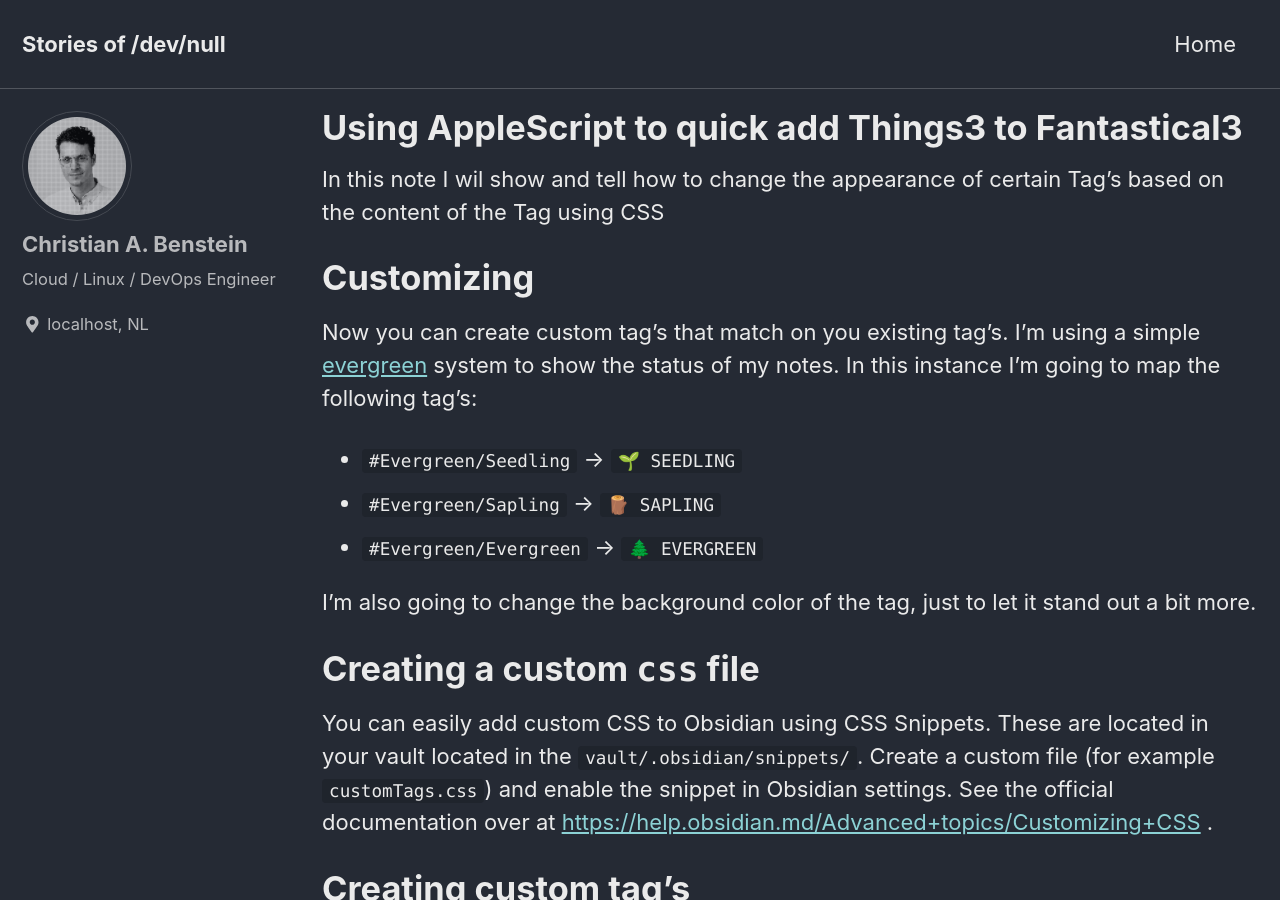
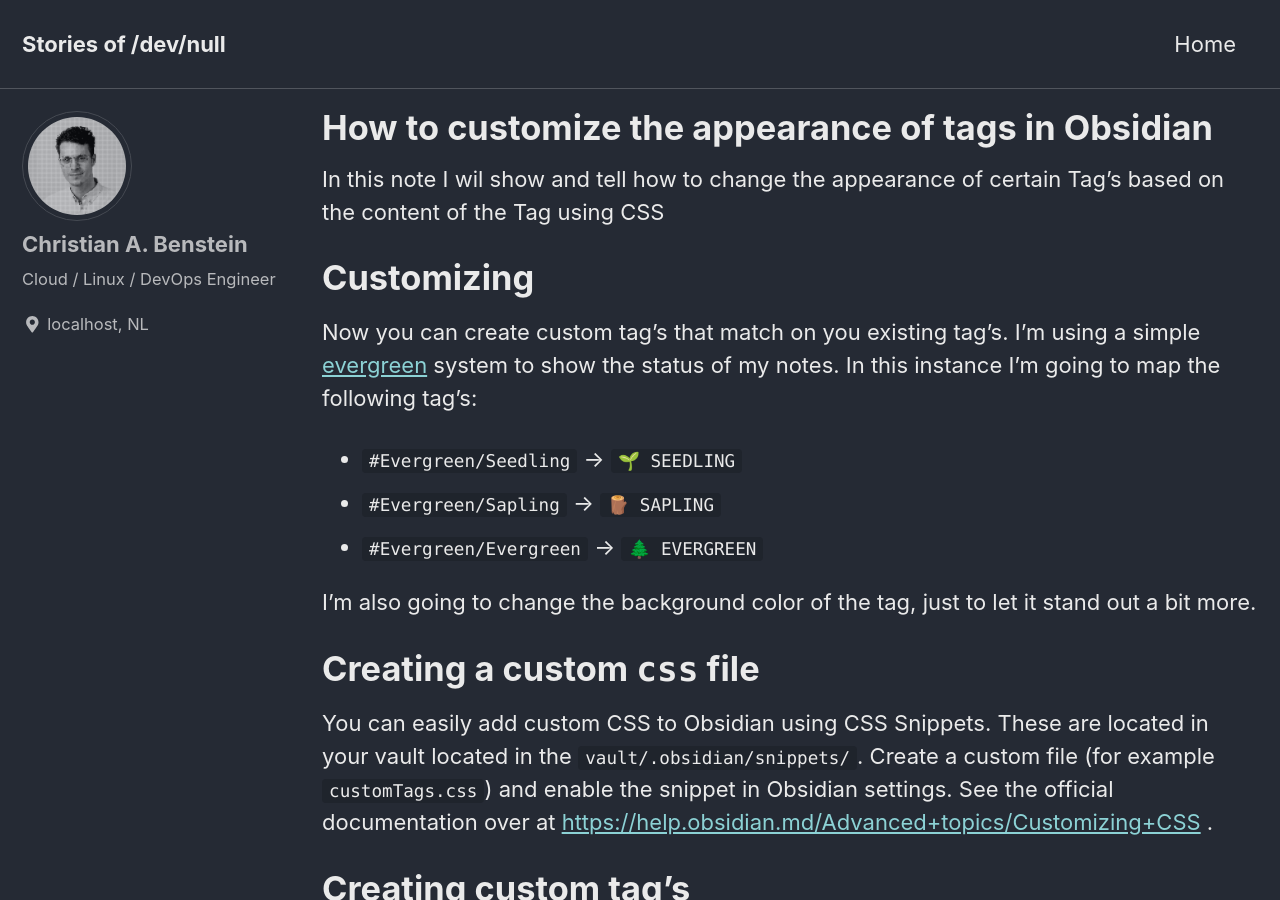
Before and after one commit to KingOfSpades/blog, a Jekyll site: the page built from _posts/2021-04-21-Custom-tags-in-Obsidian.md, in a window 1280 px wide and 900 px high. Built offline with Jekyll 4.4.1, drawn with Linux system fonts in a browser that asks for light colours; cached includes are drawn as plain includes.

Commit message:
And now with the correct title

```diff
--- a/_posts/2021-04-21-Custom-tags-in-Obsidian.md
+++ b/_posts/2021-04-21-Custom-tags-in-Obsidian.md
@@ -1,7 +1,7 @@
 ---
 layout: single
 classes: wide
-title: Using AppleScript to quick add Things3 to Fantastical3
+title: How to customize the appearance of tags in Obsidian
 author_profile: true
 catergories:
   - Obsidian
```
